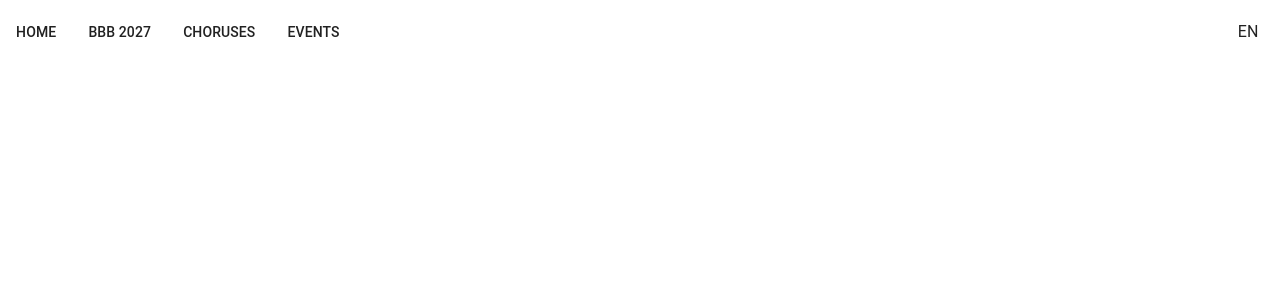
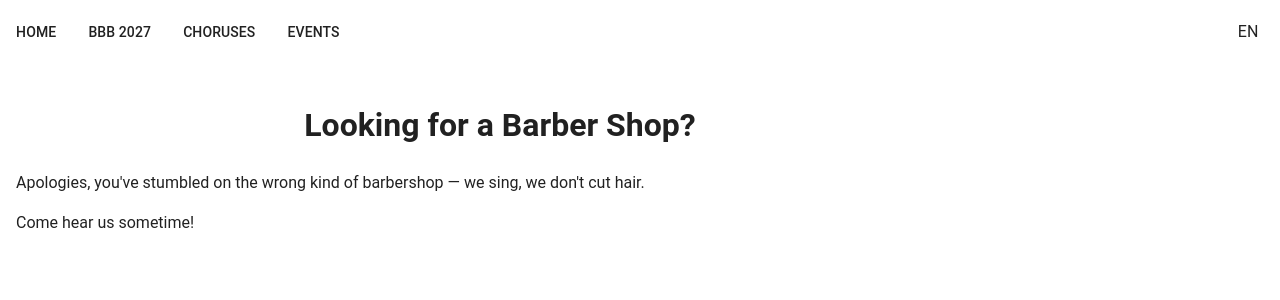
Before and after one commit to LifeShouldBeAMusical/berlin-barbershop, a Vue app: page /hair in a window 1280 px wide. Shown: the top 300 px of the page. Built offline with nearby package versions, Linux system fonts and the light colour scheme.

Commit message:
Hair View (#5)
Co-authored-by: ricki-jay-wmde <ricki.jay@wikimedia.de>

```diff
--- a/src/locale/en.json
+++ b/src/locale/en.json
@@ -34,6 +34,13 @@
 			"title": "Berlin Barbershop Bash 2027"
 		}
 	},
+	"hair": {
+		"title": "Looking for a Barber Shop?",
+		"spiel": [
+			"Apologies, you've stumbled on the wrong kind of barbershop — we sing, we don't cut hair.",
+			"Come hear us sometime!"
+		]
+	},
 	"home": {
 		"title": "Berlin Barbershop",
 		"menu": "Home",
--- a/src/router/index.ts
+++ b/src/router/index.ts
@@ -19,6 +19,10 @@ const router = createRouter({
 			path: '/bash',
 			component: () => import('../views/BashView.vue'),
 		},
+		{
+			path: '/hair',
+			component: () => import('../views/HairView.vue'),
+		},
 	],
 })
 
--- /dev/null
+++ b/src/views/HairView.vue
@@ -0,0 +1,20 @@
+<script setup lang="ts">
+import { useI18n } from 'vue-i18n'
+
+const { t, tm } = useI18n()
+</script>
+
+<template>
+	<div id="hair-view">
+		<h1>{{ t('hair.title') }}</h1>
+		<p v-for="(spiel, idx) in tm('hair.spiel')" :key="idx">{{ spiel }}</p>
+	</div>
+</template>
+
+<style lang="scss">
+#hair-view {
+	h1 {
+		text-align: center;
+	}
+}
+</style>
```
